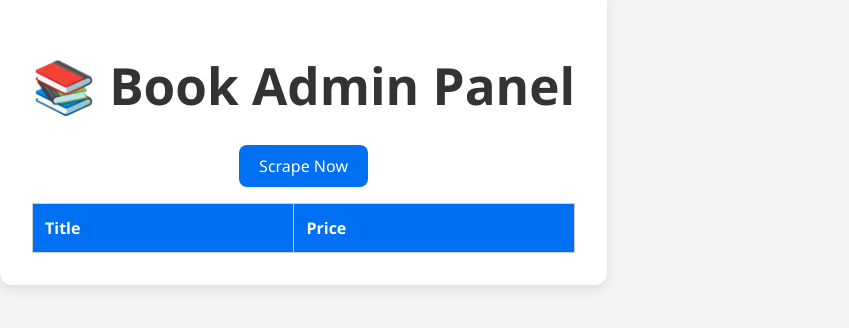
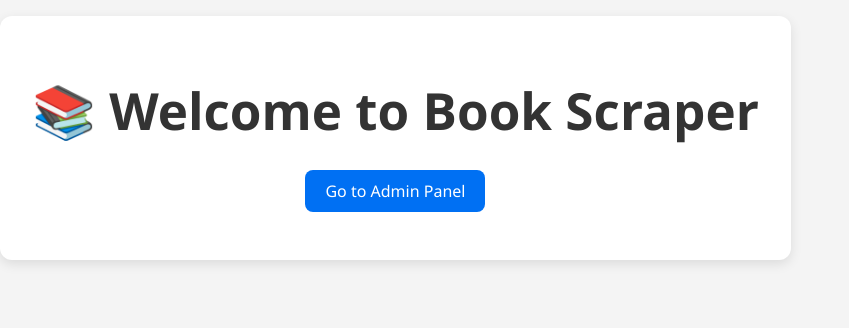
Before and after one commit to Shubham4676/book-admin-panel, a React (Vite) app in the folder client/: page / in a window 1280 px wide. Shown: the part 262-590 px from the top of the page, without its empty margins (0-849 px from the left). Built offline with nearby package versions, Linux system fonts and the light colour scheme.

Commit message:
Styled Book Admin Panel with loading and success message

```diff
--- a/client/package.json
+++ b/client/package.json
@@ -12,7 +12,8 @@
   "dependencies": {
     "axios": "^1.9.0",
     "react": "^19.1.0",
-    "react-dom": "^19.1.0"
+    "react-dom": "^19.1.0",
+    "react-router-dom": "^7.6.1"
   },
   "devDependencies": {
     "@eslint/js": "^9.25.0",
--- a/client/src/App.tsx
+++ b/client/src/App.tsx
@@ -1,13 +1,29 @@
+import { BrowserRouter as Router, Routes, Route, Link, useNavigate } from 'react-router-dom';
 import { useState } from 'react';
 import axios from 'axios';
 import './App.css';
 
 const API_URL = 'https://book-admin-panel-1gt6.onrender.com';
 
-function App() {
+// 🏠 Home Component
+function Home() {
+  const navigate = useNavigate();
+  return (
+    <div className="container">
+      <h1>📚 Welcome to Book Scraper</h1>
+      <button onClick={() => navigate('/admin')} className="scrape-button">
+        Go to Admin Panel
+      </button>
+    </div>
+  );
+}
+
+// 📋 Admin Panel Component
+function AdminPanel() {
   const [books, setBooks] = useState([]);
   const [loading, setLoading] = useState(false);
   const [message, setMessage] = useState('');
+  const navigate = useNavigate();
 
   const fetchBooks = async () => {
     const res = await axios.get(`${API_URL}/books`);
@@ -33,6 +49,9 @@ function App() {
       <button onClick={handleScrape} disabled={loading} className="scrape-button">
         {loading ? 'Scraping...' : 'Scrape Now'}
       </button>
+      <button onClick={() => navigate('/')} className="back-button" style={{ marginLeft: '1rem' }}>
+        ← Back
+      </button>
       {message && <p className="message">{message}</p>}
       <table className="book-table">
         <thead>
@@ -54,4 +73,16 @@ function App() {
   );
 }
 
+// 🔁 Main App with Routes
+function App() {
+  return (
+    <Router>
+      <Routes>
+        <Route path="/" element={<Home />} />
+        <Route path="/admin" element={<AdminPanel />} />
+      </Routes>
+    </Router>
+  );
+}
+
 export default App;
```
Also changed, not shown: 1 other file (tests, documents, lock files or other folders).
